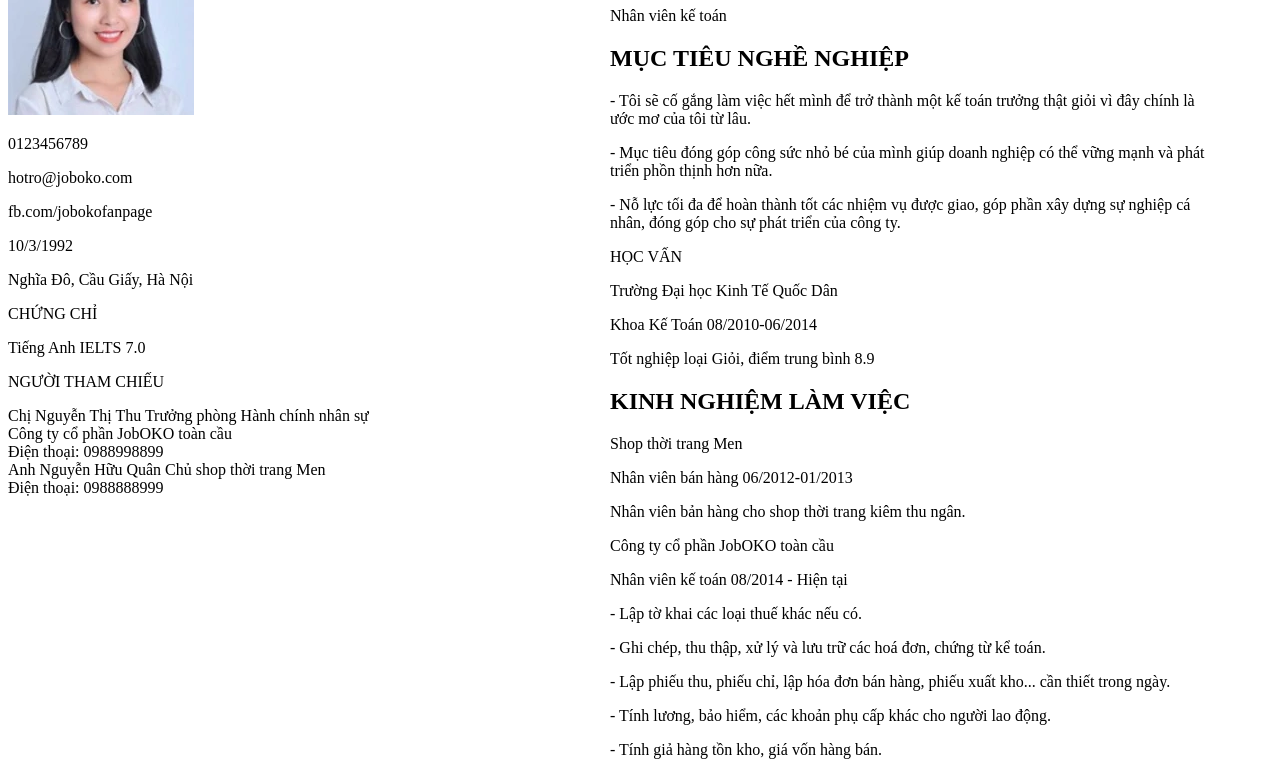
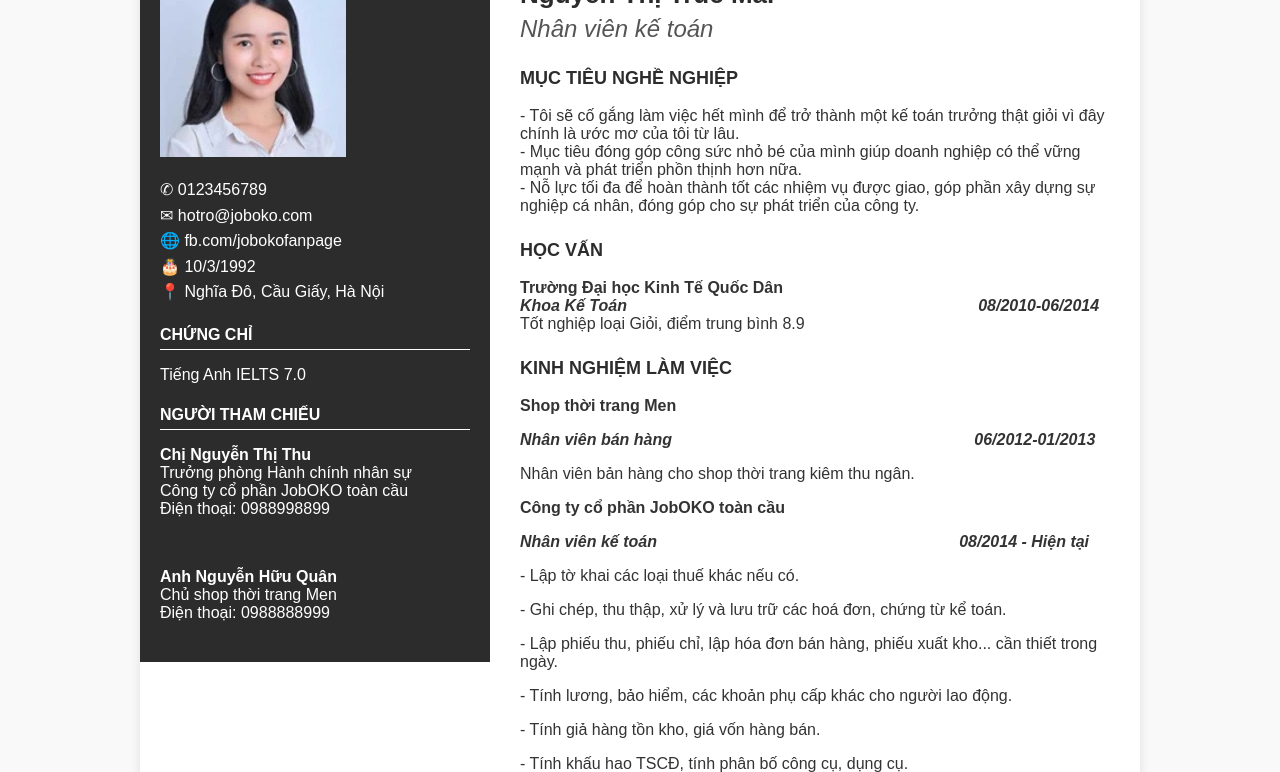
Before and after one commit to Huyenpta/T2505E-HTML, a plain HTML site: page box_bt.html in a window 1280 px wide. Shown: the part 81-853 px from the top of the page. Drawn offline with Linux system fonts and the light colour scheme; files whose address does not match are found by name.

Commit message:
nộp bt

```diff
--- a/box_bt.html
+++ b/box_bt.html
@@ -7,40 +7,53 @@
     <title>CV Nguyễn Thị Trúc Mai</title>
 </head>
 <body>
-    <div class="abc1">
-        <img src="/images/cv.webp"/>
-        <p>0123456789</p>
-        <p>hotro@joboko.com</p>
-        <p>fb.com/jobokofanpage</p>
-        <p>10/3/1992</p>
-        <p>Nghĩa Đô, Cầu Giấy, Hà Nội</p>
-        <p>CHỨNG CHỈ</p>
+    <div class="cv-container">
+        <div class="left-column">
+            <img src="C:\Users\Dell\Downloads\FT25E\BTVN9_HTML\images\cv.webp"/>
+            <ul class="info-list">
+                <li>✆ 0123456789</li>
+                <li>✉ hotro@joboko.com</li>
+                <li>🌐 fb.com/jobokofanpage</li>
+                <li>🎂 10/3/1992</li>
+                <li>📍 Nghĩa Đô, Cầu Giấy, Hà Nội</li>
+            </ul>
+            <div class="section">
+                <h4>CHỨNG CHỈ</h4>
                 <p>Tiếng Anh IELTS 7.0</p>
-        <p>NGƯỜI THAM CHIẾU</p>
-        <p>Chị Nguyễn Thị Thu
+            </div>
+            <div class="section">
+                <h4>NGƯỜI THAM CHIẾU</h4>
+                <p><b>Chị Nguyễn Thị Thu</b><br>
                 Trưởng phòng Hành chính nhân sự <br>
                 Công ty cổ phần JobOKO toàn cầu <br>
-        Điện thoại: 0988998899 <br>
-        Anh Nguyễn Hữu Quân Chủ shop thời trang Men <br>
+                Điện thoại: 0988998899 </p><br>
+                <p><b>Anh Nguyễn Hữu Quân</b><br>
+                Chủ shop thời trang Men <br>
                 Điện thoại: 0988888999</p>
             </div>
-    <div class="abc1">
+            </div>
+    <div class="right-column">
         <h1>Nguyễn Thị Trúc Mai</h1>
-        <p>Nhân viên kế toán</p>
-        <h2>MỤC TIÊU NGHỀ NGHIỆP</h2>
-        <p>- Tôi sẽ cố gắng làm việc hết mình để trở thành một kế toán trưởng thật giỏi vì đây chính là ước mơ của tôi từ lâu.</p>
-        <p>- Mục tiêu đóng góp công sức nhỏ bé của mình giúp doanh nghiệp có thể vững mạnh và phát triển phồn thịnh hơn nữa.</p>
-        <p>- Nỗ lực tối đa để hoàn thành tốt các nhiệm vụ được giao, góp phần xây dựng sự nghiệp cá nhân, đóng góp cho sự phát triển của công ty.</p>
-        <p>HỌC VẤN</p>
-        <p>Trường Đại học Kinh Tế Quốc Dân</p>
-        <p>Khoa Kế Toán 08/2010-06/2014</p>
-        <p>Tốt nghiệp loại Giỏi, điểm trung bình 8.9</p>
-        <h2>KINH NGHIỆM LÀM VIỆC</h2>
-        <p>Shop thời trang Men</p>
-        <p>Nhân viên bán hàng 06/2012-01/2013</p>
+        <h2><i>Nhân viên kế toán</i></h2>
+        <section>
+            <h3>MỤC TIÊU NGHỀ NGHIỆP</h3>
+            <p>- Tôi sẽ cố gắng làm việc hết mình để trở thành một kế toán trưởng thật giỏi vì đây chính là ước mơ của tôi từ lâu.<br>
+            - Mục tiêu đóng góp công sức nhỏ bé của mình giúp doanh nghiệp có thể vững mạnh và phát triển phồn thịnh hơn nữa.<br>
+            - Nỗ lực tối đa để hoàn thành tốt các nhiệm vụ được giao, góp phần xây dựng sự nghiệp cá nhân, đóng góp cho sự phát triển của công ty.</p>
+        </section>
+        <section>
+            <h3>HỌC VẤN</h3>
+            <p><b>Trường Đại học Kinh Tế Quốc Dân</b><br>
+             <b><i>Khoa Kế Toán &nbsp;&nbsp;&nbsp;&nbsp;&nbsp;&nbsp;&nbsp;&nbsp;&nbsp;&nbsp;&nbsp;&nbsp;&nbsp;&nbsp;&nbsp;&nbsp;&nbsp;&nbsp;&nbsp;&nbsp;&nbsp;&nbsp;&nbsp;&nbsp;&nbsp;&nbsp;&nbsp;&nbsp;&nbsp;&nbsp;&nbsp;&nbsp;&nbsp;&nbsp;&nbsp;&nbsp;&nbsp;&nbsp;&nbsp;&nbsp;&nbsp;&nbsp;&nbsp;&nbsp;&nbsp;&nbsp;&nbsp;&nbsp;&nbsp;&nbsp;&nbsp;&nbsp;&nbsp;&nbsp;&nbsp;&nbsp;&nbsp;&nbsp;&nbsp;&nbsp;&nbsp;&nbsp;&nbsp;&nbsp;&nbsp;&nbsp;&nbsp;&nbsp;&nbsp;&nbsp;&nbsp;&nbsp;&nbsp;&nbsp;&nbsp;&nbsp;&nbsp;&nbsp;08/2010-06/2014</i></b><br>
+             Tốt nghiệp loại Giỏi, điểm trung bình 8.9</p>
+        </section>
+        <section>
+            <h3>KINH NGHIỆM LÀM VIỆC</h3>
+            <p><b>Shop thời trang Men</b></p>
+            <p><b><i>Nhân viên bán hàng&nbsp;&nbsp;&nbsp;&nbsp;&nbsp;&nbsp;&nbsp;&nbsp;&nbsp;&nbsp;&nbsp;&nbsp;&nbsp;&nbsp;&nbsp;&nbsp;&nbsp;&nbsp;&nbsp;&nbsp;&nbsp;&nbsp;&nbsp;&nbsp;&nbsp;&nbsp;&nbsp;&nbsp;&nbsp;&nbsp;&nbsp;&nbsp;&nbsp;&nbsp;&nbsp;&nbsp;&nbsp;&nbsp;&nbsp;&nbsp;&nbsp;&nbsp;&nbsp;&nbsp;&nbsp;&nbsp;&nbsp;&nbsp;&nbsp;&nbsp;&nbsp;&nbsp;&nbsp;&nbsp;&nbsp;&nbsp;&nbsp;&nbsp;&nbsp;&nbsp;&nbsp;&nbsp;&nbsp;&nbsp;&nbsp;&nbsp;&nbsp;&nbsp;06/2012-01/2013</i></b></p>
             <p>Nhân viên bản hàng cho shop thời trang kiêm thu ngân.</p>
-        <p>Công ty cổ phần JobOKO toàn cầu</p>
-        <p>Nhân viên kế toán 08/2014 - Hiện tại</p>
+            <p><b>Công ty cổ phần JobOKO toàn cầu</b></p>
+            <p><b><i>Nhân viên kế toán&nbsp;&nbsp;&nbsp;&nbsp;&nbsp;&nbsp;&nbsp;&nbsp;&nbsp;&nbsp;&nbsp;&nbsp;&nbsp;&nbsp;&nbsp;&nbsp;&nbsp;&nbsp;&nbsp;&nbsp;&nbsp;&nbsp;&nbsp;&nbsp;&nbsp;&nbsp;&nbsp;&nbsp;&nbsp;&nbsp;&nbsp;&nbsp;&nbsp;&nbsp;&nbsp;&nbsp;&nbsp;&nbsp;&nbsp;&nbsp;&nbsp;&nbsp;&nbsp;&nbsp;&nbsp;&nbsp;&nbsp;&nbsp;&nbsp;&nbsp;&nbsp;&nbsp;&nbsp;&nbsp;&nbsp;&nbsp;&nbsp;&nbsp;&nbsp;&nbsp;&nbsp;&nbsp;&nbsp;&nbsp;&nbsp;&nbsp;&nbsp;&nbsp;08/2014 - Hiện tại</i></b></p>
             <p>- Lập tờ khai các loại thuế khác nếu có.</p>
             <p>- Ghi chép, thu thập, xử lý và lưu trữ các hoá đơn, chứng từ kể toán.</p>
             <p>- Lập phiếu thu, phiếu chỉ, lập hóa đơn bán hàng, phiếu xuất kho... cần thiết trong ngày.</p>
@@ -48,12 +61,16 @@
             <p>- Tính giả hàng tồn kho, giá vốn hàng bán.</p>
             <p>- Tính khấu hao TSCĐ, tính phân bố công cụ, dụng cụ.</p>
             <p>- Vào số quỹ, số tiền gửi, và các số sách cần thiết khác.</p>
-        <h2>TIẾNG ANH</h2>
+        </section>
+        <section>
+            <h3>TIẾNG ANH</h3>
             <p>- Nghe: Xem phim tiếng Anh không cần phụ đề.</p>
             <p>- Nói: Giao tiếp tiếng Anh khá tốt.</p>
             <p>- Đọc: Đọc hiểu tốt tạp chí nước ngoài.</p>
             <p>- Viết: 5.5 điểm Writing (IELTS)</p>
-        © Joboko.com
+        </section>
+            <p style="text-align: right;">© Joboko.com</p>
+    </div>
     </div>
 </body>
 </html>
--- a/css/box_bt.css
+++ b/css/box_bt.css
@@ -1,9 +1,85 @@
-img{
-    max-width: 100%;
+body {
+  font-family: Arial, sans-serif;
+  margin: 0;
+  padding: 0;
+  background: #f9f9f9;
+  color: #333;
 }
 
-div{
-    width: calc(50% - 30px);
-    float: left;
+.cv-container {
+  width: 1000px;
+  margin: 30px auto;
+  background: #fff;
+  overflow: hidden;
+  box-shadow: 0 0 10px rgba(0,0,0,0.1);
+}
 
+.left-column {
+  float: left;
+  width: 35%;
+  background-color: #2c2c2c;
+  color: white;
+  padding: 20px;
+  box-sizing: border-box;
+  min-height: 100%;
 }
+
+.right-column {
+  float: right;
+  width: 65%;
+  padding: 30px;
+  box-sizing: border-box;
+  min-height: 100%;
+}
+
+.avatar {
+  width: 100%;
+  border-radius: 8px;
+  margin-bottom: 20px;
+}
+
+.info-list {
+  list-style: none;
+  padding: 0;
+  margin-bottom: 20px;
+  line-height: 1.6;
+}
+
+.section {
+  margin-bottom: 20px;
+}
+
+.section h4 {
+  border-bottom: 1px solid white;
+  padding-bottom: 5px;
+  margin-bottom: 10px;
+  font-size: 16px;
+  text-transform: uppercase;
+}
+
+
+h1 {
+  margin: 0;
+  font-size: 26px;
+  color: #2c2c2c;
+}
+
+h2 {
+  margin-top: 5px;
+  color: #555;
+  font-weight: normal;
+}
+
+h3 {
+  margin-top: 25px;
+  font-size: 18px;
+  color: #2c2c2c;
+}
+
+section {
+  margin-bottom: 20px;
+}
+
+ul {
+  padding-left: 20px;
+}
```
Lines whose indentation alone changed are shown as unchanged.
